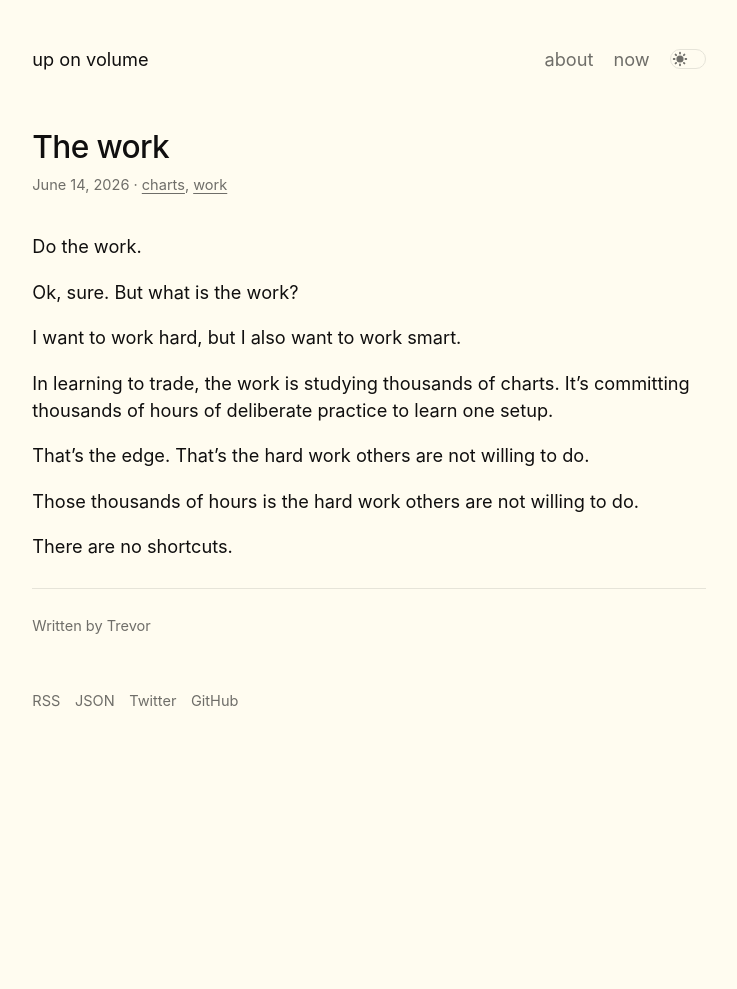
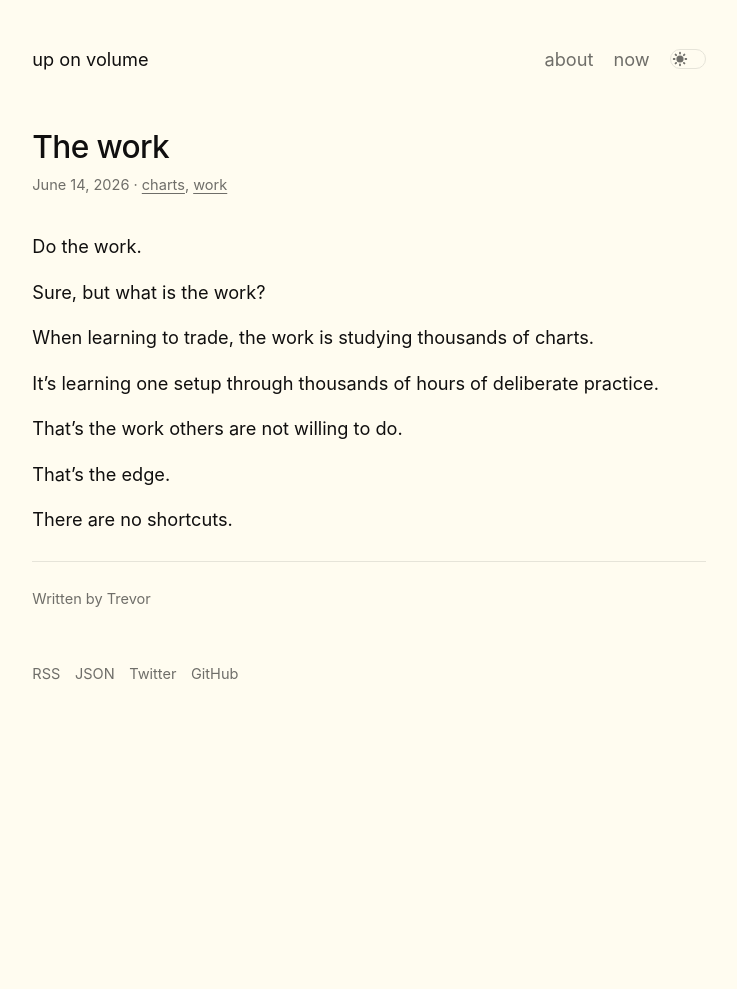
Before and after one commit to txpost/uponvolume-website, a Jekyll site: the page built from _notes/2026-06-14-the-work.md, in a window 1280 px wide. Shown: the whole page, without its empty margins (271-1008 px from the left). Built offline with Jekyll 4.4.1, drawn with Linux system fonts in a browser that asks for light colours; after the commit the page ends 962 px from its top, so only the background shows below that.

Commit message:
the-work: tighten prose, sharpen the ending
Cut the redundant "hard work" repetition; end on "That's the edge."

Co-Authored-By: Claude Opus 4.8 (1M context) <noreply@anthropic.com>

```diff
--- a/_notes/2026-06-14-the-work.md
+++ b/_notes/2026-06-14-the-work.md
@@ -7,14 +7,14 @@ description: What is the work?
 
 Do the work.
 
-Ok, sure. But what is the work?
+Sure, but what is the work?
 
-I want to work hard, but I also want to work smart.
+When learning to trade, the work is studying thousands of charts.
 
-In learning to trade, the work is studying thousands of charts. It's committing thousands of hours of deliberate practice to learn one setup.
+It's learning one setup through thousands of hours of deliberate practice.
 
-That's the edge. That's the hard work others are not willing to do.
+That's the work others are not willing to do.
 
-Those thousands of hours is the hard work others are not willing to do.
+That's the edge.
 
 There are no shortcuts.
```
